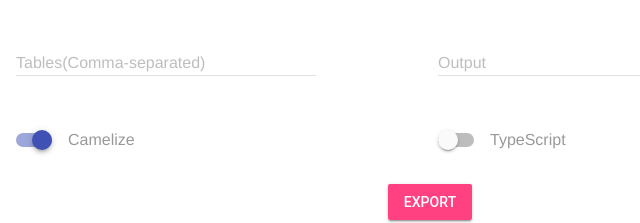
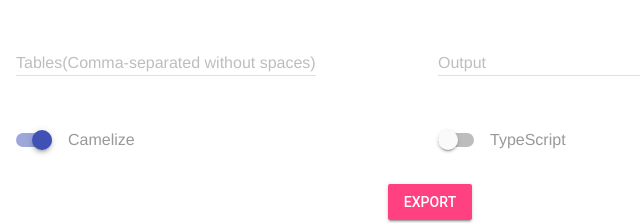
Before and after one commit to andyforever/sequelizer, an Electron app: page index.html in a window 860 px wide. Shown: the part 284-507 px from the top of the page, 0-640 px from the left. Drawn offline with Linux system fonts and the light colour scheme.

Commit message:
Updated text
When i entered the tables names, i automatically entering space after the comma but it doesn't work properly with the space, so i would be nice if it reminds the user that he should not use space. Better option would be to trim when splitting the commas.

```diff
--- a/index.html
+++ b/index.html
@@ -74,7 +74,7 @@
           <div class="mdl-cell mdl-cell--6-col">
             <div class="mdl-textfield mdl-js-textfield mdl-textfield--floating-label">
               <input class="mdl-textfield__input" type="text" id="tables" name="tables">
-              <label class="mdl-textfield__label" for="tables">Tables(Comma-separated)</label>
+              <label class="mdl-textfield__label" for="tables">Tables(Comma-separated without spaces)</label>
             </div>
           </div>
           <div class="mdl-cell mdl-cell--6-col">
```
